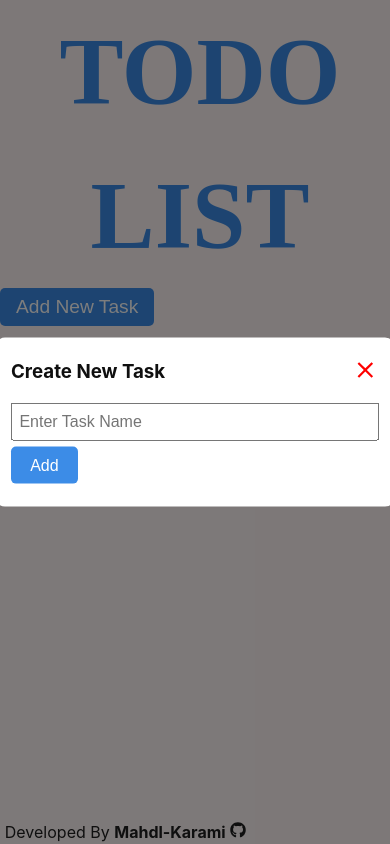
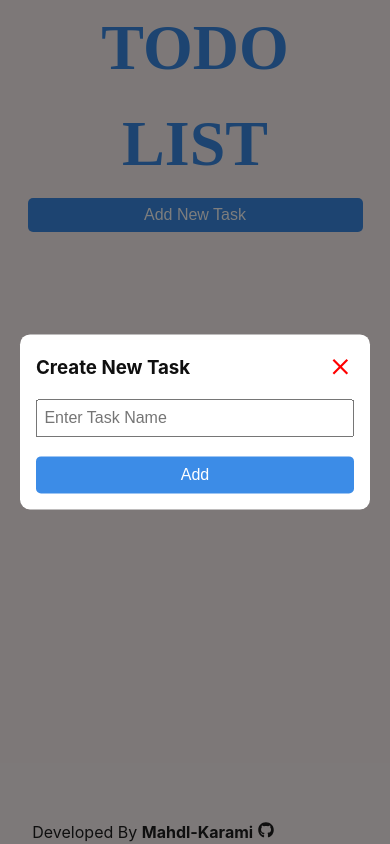
Before and after one commit to mahdl-karami/rjs-todo-list, a React (Vite) app: page / in a window 390 px wide. Both pictures are taken after a click on the button "Add New Task". Built offline with nearby package versions, Linux system fonts and the light colour scheme.

Commit message:
responsive small size

```diff
--- a/src/global.css
+++ b/src/global.css
@@ -48,9 +48,10 @@ button {
 }
 
 body {
-  width: clamp(400px, 70%, 1200px);
+  width: clamp(1px, 90%, 1200px);
   min-height: 100vh;
   margin: auto;
+  overflow-x: hidden;
 }
 
 /** Layout */
@@ -169,3 +170,51 @@ footer {
     font-size: 1em;
   }
 }
+
+/** responsive */
+/** x <= 540px (sm) */
+@media only screen and (max-width: 540px) {
+  /** Body */
+  body {
+    padding: 0 0.5rem;
+  }
+  /** Layout */
+  header {
+    font-size: 2em;
+  }
+  /** Tasksform */
+  .add-task {
+    margin: 0.4rem 0 0.6rem;
+    font-size: 1em;
+    width: 100%;
+  }
+
+  /** task */
+  .task {
+    font-size: 1em;
+    font-weight: 400;
+  }
+  .task-left {
+    input {
+      width: 1.2em;
+      height: 1.2em;
+    }
+  }
+  .task-buttons {
+    svg {
+      font-size: 2em;
+      margin-left: 0.3rem;
+    }
+  }
+  /** Modal */
+  .modal {
+    width: 350px;
+  }
+  .modal-form {
+    button {
+      background: var(--mainBlue);
+      width: 100%;
+      margin: 1.2rem 0 0;
+    }
+  }
+}
```
Lines whose indentation alone changed are shown as unchanged.
